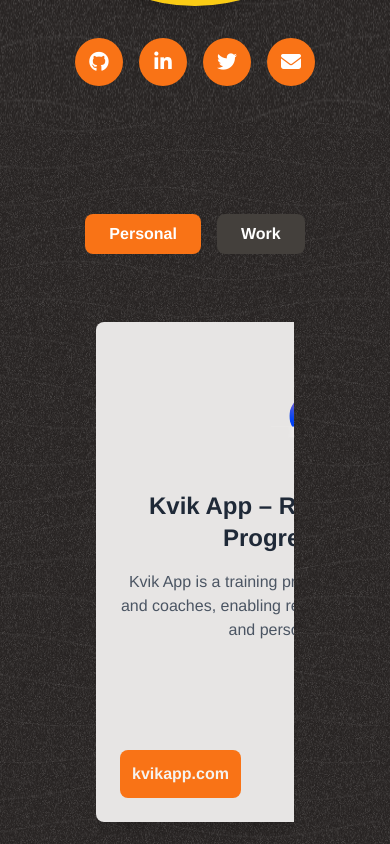
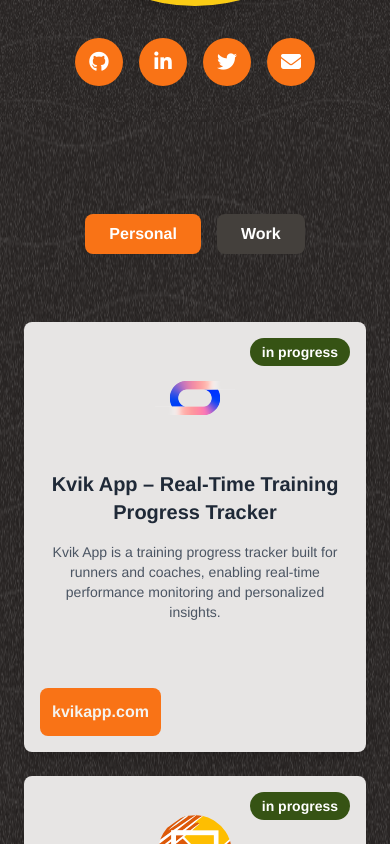
Before and after one commit to pyshchyk-o/portfolio, a Next.js app: page / in a window 390 px wide. Shown: the part 1220-2064 px from the top of the page. Built offline with nearby package versions, Linux system fonts and the light colour scheme.

Commit message:
lates changes

```diff
--- a/pages/components/About/index.jsx
+++ b/pages/components/About/index.jsx
@@ -76,7 +76,11 @@
         </div>
       </div>
 
-      <Modal isOpen={isModalOpen} toggleModal={toggleModal}>
+      <Modal
+        isOpen={isModalOpen}
+        toggleModal={toggleModal}
+        className="items-center h-[70%] max-h-[70%] min-h-[70%] md:max-h-[730px] md:min-h-[730px]"
+      >
         <Technologies />
       </Modal>
     </section>
--- a/pages/components/Projects/index.jsx
+++ b/pages/components/Projects/index.jsx
@@ -139,6 +139,7 @@
   const [modalContent, setModalContent] = useState(null);
 
   const projects = showPersonal ? personalProjects : workProjects;
+
   const toggleModal = (content = null) => {
     setModalContent(content);
   };
@@ -146,7 +147,7 @@
   return (
     <section
       id="projects"
-      className={`relative sm:h-screen flex flex-col items-center text-center py-12 px-24 ${
+      className={`relative min-h-screen flex flex-col items-center text-center py-12 px-6 ${
         isColorful ? 'bg-projects' : 'bg-stone-800'
       }`}
     >
@@ -157,7 +158,9 @@
           className={`px-6 py-2 font-bold rounded-lg transition duration-300 ${
             showPersonal
               ? 'bg-orange-500 text-white'
-              : `${isColorful ? 'bg-navbar' : 'bg-stone-700'} text-white hover:bg-stone-500`
+              : `${
+                  isColorful ? 'bg-navbar' : 'bg-stone-700'
+                } text-white hover:bg-stone-500`
           }`}
         >
           Personal
@@ -167,36 +170,38 @@
           className={`px-6 py-2 font-bold rounded-lg transition duration-300 ${
             !showPersonal
               ? 'bg-orange-500 text-white'
-              : `${isColorful ? 'bg-navbar' : 'bg-stone-700'} text-white hover:bg-stone-500`
+              : `${
+                  isColorful ? 'bg-navbar' : 'bg-stone-700'
+                } text-white hover:bg-stone-500`
           }`}
         >
           Work
         </button>
       </div>
 
-      <div className="flex overflow-x-scroll space-x-6 w-full scrollbar-hide py-9">
+      <div className="flex flex-wrap justify-center gap-6 w-full py-9">
         {projects.map((project, index) => {
           const status = project.status;
           const shouldShowReadMore = project.keyContributions?.length > 3;
           return (
             <div
               key={index}
-              className="min-w-[450px] w-[450px] min-h-[500px] bg-stone-200 rounded-lg shadow-lg p-6 flex-shrink-0 transform hover:scale-105 transition duration-300 flex flex-col justify-between relative"
+              className="w-full max-w-sm sm:w-[450px] min-h-[430px] bg-stone-200 rounded-lg shadow-lg p-4 sm:p-6 flex-shrink-0 transform hover:scale-105 transition duration-300 flex flex-col justify-between relative"
             >
               <div className="flex flex-col">
                 {project.logo && (
                   <div className="flex w-full justify-center mt-5">
                     <img
                       src={project.logo}
-                      width={100}
-                      height={100}
+                      width={80}
+                      height={80}
                       alt="Project logo"
                       className={project.logoStyles}
                     />
                   </div>
                 )}
 
-                <h3 className="text-2xl font-semibold mb-4 text-gray-800 mt-6">
+                <h3 className="text-xl sm:text-2xl font-semibold mb-4 text-gray-800 mt-8">
                   {project.title}
                 </h3>
 
@@ -212,19 +217,9 @@
                   {status}
                 </span>
 
-                <p className="text-gray-600">{project.description}</p>
-
-                {project.keyContributions && (
-                  <ul className="mt-4 list-disc list-inside space-y-2 text-left mb-7">
-                    {project.keyContributions
-                      .slice(0, 3)
-                      .map((contribution, i) => (
-                        <li key={i} className="ml-2 text-gray-600">
-                          {contribution}
-                        </li>
-                      ))}
-                  </ul>
-                )}
+                <p className="text-gray-600 text-sm sm:text-base">
+                  {project.description}
+                </p>
               </div>
 
               <div className="flex mt-4">
@@ -255,17 +250,21 @@
         <Modal
           isOpen={!!modalContent}
           toggleModal={() => toggleModal(null)}
-          className="items-center"
+          className="items-center max-h-[70%] h-[70%] min-h-[70%] md:h-auto md:max-h-[730px] md:min-h-[730px]"
         >
-          <div className="text-left p-10">
-            <h2 className="text-3xl font-bold mb-4 text-gray-800">
+          <div className="overflow-y-auto h-full">
+            <div className="text-left p-5 sm:p-10">
+              <h2 className="text-xl sm:text-3xl font-bold mb-4 text-gray-800">
                 {modalContent.title}
               </h2>
               <p className="text-gray-600 mb-4">{modalContent.description}</p>
               {modalContent.keyContributions && (
                 <ul className="mt-4 list-disc list-inside space-y-2 text-left mb-7">
                   {modalContent.keyContributions.map((contribution, i) => (
-                  <li key={i} className="ml-2 text-gray-600">
+                    <li
+                      key={i}
+                      className="ml-2 text-gray-600 text-sm sm:text-base"
+                    >
                       {contribution}
                     </li>
                   ))}
@@ -282,6 +281,7 @@
                 ))}
               </ul>
             </div>
+          </div>
         </Modal>
       )}
     </section>
--- a/pages/components/Technologies/index.js
+++ b/pages/components/Technologies/index.js
@@ -1,4 +1,4 @@
-import { useState, useEffect } from 'react';
+import React, { useState } from 'react';
 import BubbleUI from 'react-bubble-ui';
 import 'react-bubble-ui/dist/index.css';
 
@@ -89,21 +89,13 @@
 
   return (
     <div className="w-full">
-      <div className="flex items-center justify-between p-4 h-[65px] ">
-        <div
-          className={`text-xl font-semibold text-gray-800 flex items-center space-x-4 ${!bubble && 'opacity-0'}`}
-        >
-          <span className="text-gray-900">
-            Selected Technology: {bubble.title}
-          </span>
-          <img src={bubble.src} alt={bubble.title} width={30} />
-        </div>
+      <div className="flex items-center py-4 h-[65px]">
         <button
           onClick={() => {
             setViewMode(viewMode === 'bubble' ? 'list' : 'bubble');
             setBubble('');
           }}
-          className="px-4 py-2 mb-[63px]"
+          className="px-4 py-2"
         >
           <i
             className={`fa-solid text-gray-950 ${
@@ -111,18 +103,29 @@
             } text-2xl`}
           ></i>
         </button>
+        <div
+          className={`text-xl font-semibold text-gray-800 flex items-center space-x-3 ml-3 ${!bubble && 'opacity-0'}`}
+        >
+          <span className="text-gray-900 hidden sm:inline-block">
+            Selected Technology:
+          </span>
+          <span className="text-gray-900">{bubble.title}</span>
+          <img src={bubble.src} alt={bubble.title} width={30} />
+        </div>
       </div>
 
       {viewMode === 'bubble' ? (
+        <>
           <BubbleUI
             key={1}
             options={options}
-          className="w-full min-h-[600px] h-[600px]"
+            className="w-full min-h-[400px] h-[400px] sm:min-h-[600px] sm:h-[600px]"
           >
             {children}
           </BubbleUI>
+        </>
       ) : (
-        <div className="flex flex-col space-y-4 p-4 max-h-[600px] overflow-y-auto rounded-lg">
+        <div className="flex flex-col space-y-4 p-4 max-h-[400px] sm:max-h-[600px] overflow-y-auto rounded-lg">
           {data.map((item, i) => (
             <div
               key={i}
@@ -142,6 +145,16 @@
           ))}
         </div>
       )}
+      <div
+        className={`flex items-center w-full justify-center mt-3 ${viewMode !== 'bubble' && 'opacity-0'}`}
+      >
+        <span className="font-semibold text-gray-800 mr-2">Use: </span>
+        <img
+          src="/two-fingers-swipe.png"
+          alt="swipe icon"
+          className="w-6 w-6"
+        />
+      </div>
     </div>
   );
 }
```
Also changed, not shown: public/two-fingers-swipe.png (added). Lines whose indentation alone changed are shown as unchanged.
